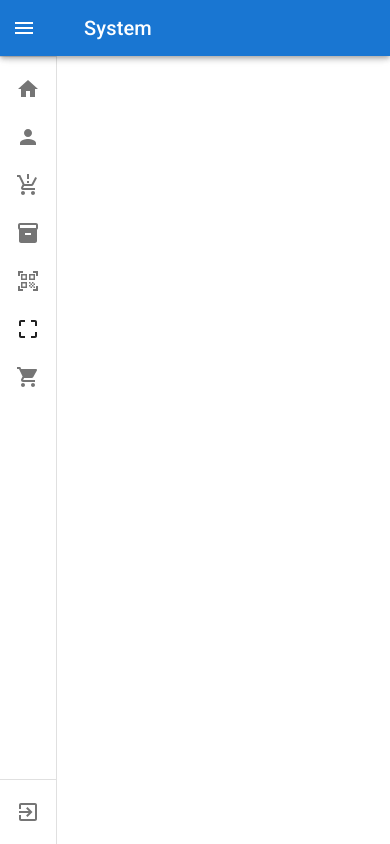
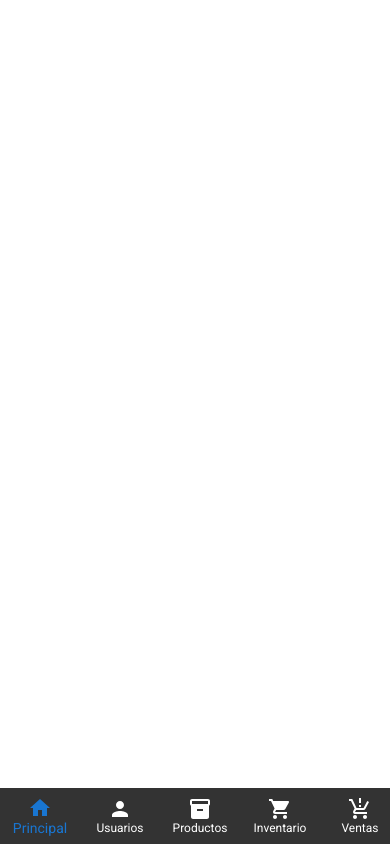
Before and after one commit to MrIngeenier/proyect01-Front-End, a React (Create React App) app: page /dash in a window 390 px wide. Built offline with nearby package versions, Linux system fonts and the light colour scheme.

Commit message:
Add responsive SideDashboard principal count

```diff
--- a/src/components/HomePage/Sidebar/SidebarDashboard.js
+++ b/src/components/HomePage/Sidebar/SidebarDashboard.js
@@ -33,6 +33,11 @@ import GetVentas from '../../Forms/Sales/GetVentas';
 import QrScannerSalida from '../Body/QrScannerSalida';
 //import ADDReferences from '../../Forms/Inventary/Referencias/referencias';
 import AllData from '../../../pages/AddData';
+
+import BottomNavigation from '@mui/material/BottomNavigation';
+import BottomNavigationAction from '@mui/material/BottomNavigationAction';
+
+
 const drawerWidth = 240;
 
 const openedMixin = (theme) => ({
@@ -105,6 +110,7 @@ export default function SidebarDashboard() {
   const [title, setTitle] = React.useState("System");
   const [activeComponent, setActiveComponent] = React.useState(null);
   const navigate = useNavigate(); // Hook useNavigate dentro del componente
+  const [value, setValue] = React.useState(0); // Estado para BottomNavigation
 
 
   const handleDrawerOpen = () => {
@@ -171,9 +177,80 @@ export default function SidebarDashboard() {
 
   return (
     <Box sx={{ display: 'flex'}}>
+      <BottomNavigation
+        showLabels
+        value={value}
+        onChange={(event, newValue) => {
+          setValue(newValue);
+        }}
+        sx={{
+          width: '100%',
+          position: 'fixed',
+          justifyContent:'space-between',
+          overflowX: 'auto',
+          backgroundColor: '#333',  // Estilo oscuro
+          color: 'white',            // Color del texto y los íconos
+          bottom: 0,
+          left: 0,
+          zIndex: 1300,
+          display: {  md: 'none' }  // Ocultar en pantallas sm y mayores
+
+        }}
+      >
+      <BottomNavigationAction
+        label="Principal"
+        sx={{color:'white'}}
+        icon={<HomeIcon />}
+        onClick={handlePrincipalClick}
+      />
+      <BottomNavigationAction
+        label="Usuarios"
+        sx={{color:'white'}}
+        icon={<PersonIcon  /> }
+        onClick={handleUsuarioClick}
+      />
+      <BottomNavigationAction
+        label="Productos"
+        sx={{color:'white'}}
+        icon={<InventoryIcon />}
+        onClick={handleProductosClick}
+      />
+      <BottomNavigationAction
+        label="Inventario"
+        sx={{color:'white'}}
+        icon={<ShoppingCartIcon />}
+        onClick={handleInventariosClick}
+      />
+      <BottomNavigationAction
+        label="Ventas"
+        sx={{color:'white'}}
+        icon={<ProductionQuantityLimitsIcon />}
+        onClick={handleVentasClick}
+      />
+      <BottomNavigationAction
+        label="Scanner/Salida"
+        sx={{color:'white'}}
+        icon={<CropFreeIcon />}
+        onClick={handleQRClick2}
+      />
+      <BottomNavigationAction
+        label="Scanner/Venta"
+        sx={{color:'white'}}
+        icon={<QrCodeScannerIcon />}
+        onClick={handleQRClick}
+      />
+
+      <BottomNavigationAction
+        label="Logout"
+        sx={{color:'white'}}
+        icon={<ExitToAppIcon />}
+        onClick={handleSalidaClick}
+      />
+    </BottomNavigation>
       <CssBaseline />
-      {/*  <AppBar position="fixed" open={open} sx={{display: { xs: 'none', md: 'flex' } }}> */}
-      <AppBar position="fixed" open={open} >
+
+        <AppBar position="fixed" open={open} sx={{display: { xs: 'none', md: 'flex' } }}>
+
         <Toolbar  >
           <IconButton
             color="inherit"
@@ -192,8 +269,7 @@ export default function SidebarDashboard() {
           </Typography>
         </Toolbar >
       </AppBar>
-      {/*  <Drawer variant="permanent" open={open} sx={{display: { xs: 'none', md: 'flex' } }} > */}
-      <Drawer variant="permanent" open={open}  >
+      <Drawer variant="permanent" open={open}  sx={{display: { xs: 'none', md: 'flex' } }} >
         <DrawerHeader>
           <IconButton onClick={handleDrawerClose}>
             {theme.direction === 'rtl' ? <ChevronRightIcon /> : <ChevronLeftIcon />}
@@ -270,11 +346,18 @@ export default function SidebarDashboard() {
           </ListItem>
         </List>
       </Drawer>
-      <Box component="main" sx={{ flexGrow: 1, p: 3 }}>
+      <Box component="main" sx={{ flexGrow: 1, p: 3, display: { xs: 'none'} }}>
         <DrawerHeader />
 
         {RenderedComponent}
       </Box>
+      <Box component="main" sx={{ flexGrow: 1, p: 3}}>
+        <DrawerHeader />
+
+        {RenderedComponent}
+      </Box>
+
+
     </Box>
   );
 }
--- a/src/components/HomePage/Sidebar/SidebarHomePage.js
+++ /dev/null
@@ -1,158 +0,0 @@
-import React, { useState } from 'react';
-import { Drawer, List, ListItem, ListItemIcon, ListItemText, Toolbar, Box, CssBaseline, IconButton, Switch, useMediaQuery, Dialog, DialogActions, DialogContent, DialogContentText, DialogTitle, Button } from '@mui/material';
-import DashboardIcon from '@mui/icons-material/Dashboard';
-import PeopleIcon from '@mui/icons-material/People';
-import ShoppingCartIcon from '@mui/icons-material/ShoppingCart';
-import SettingsIcon from '@mui/icons-material/Settings';
-import LogoutIcon from '@mui/icons-material/Logout';
-import Brightness4Icon from '@mui/icons-material/Brightness4';
-import Brightness7Icon from '@mui/icons-material/Brightness7';
-import MenuIcon from '@mui/icons-material/Menu';
-
-const SiderbarHomePage = () => {
-  const [darkMode, setDarkMode] = useState(false);
-  const [open, setOpen] = useState(true);
-  const [dialogOpen, setDialogOpen] = useState(false);
-  const isMobile = useMediaQuery('(max-width:600px)');
-
-  const toggleDarkMode = () => {
-    setDarkMode(!darkMode);
-  };
-
-  const toggleDrawer = () => {
-    setOpen(!open);
-  };
-
-  const handleClick = (buttonName) => {
-    if (buttonName === 'Log Out') {
-      setDialogOpen(true); // Abre el diálogo de confirmación
-    } else {
-      console.log(`Has hecho clic en ${buttonName}`);
-    }
-  };
-
-  const handleLogout = () => {
-    console.log('Usuario ha cerrado sesión');
-    setDialogOpen(false); // Cierra el diálogo
-  };
-
-  const handleCloseDialog = () => {
-    setDialogOpen(false); // Cierra el diálogo sin cerrar sesión
-  };
-
-  return (
-    <Box sx={{ display: 'flex' }}>
-      <CssBaseline />
-      <Drawer
-        variant="permanent"
-        sx={{
-          width: open ? (isMobile ? 60 : 240) : (isMobile ? 60 : 70),
-          flexShrink: 0,
-          transition: 'width 0.3s',
-          '& .MuiDrawer-paper': {
-            width: open ? (isMobile ? 60 : 240) : (isMobile ? 60 : 70),
-            boxSizing: 'border-box',
-            backgroundColor: darkMode ? '#333' : 'rgba(25, 118, 210, 0.95)',
-            color: '#ffffff',
-            transition: 'width 0.3s',
-             borderRadius:'10px'
-          },
-        }}
-      >
-        <Toolbar
-          sx={{
-            display: 'flex',
-            justifyContent: 'space-between',
-            alignItems: 'center',
-            padding: '0 8px',
-            minHeight: isMobile ? 'auto' : '64px',
-          }}
-        >
-          <IconButton onClick={toggleDrawer} sx={{ color: '#ffffff' }}>
-            <MenuIcon />
-          </IconButton>
-
-          <Switch
-            checked={darkMode}
-            onChange={toggleDarkMode}
-            icon={<Brightness7Icon />}
-            checkedIcon={<Brightness4Icon />}
-          />
-        </Toolbar>
-        <List
-          sx={{
-            flexGrow: 1,
-            display: 'flex',
-            flexDirection: 'column',
-            justifyContent: isMobile ? 'flex-start' : 'center',
-            alignItems: open ? 'flex-start' : 'center',
-            padding: open ? '10%' : '0',
-            transition: 'padding 0.3s',
-          }}
-        >
-          {[
-            { text: 'Dashboard', icon: <DashboardIcon /> },
-            { text: 'Users', icon: <PeopleIcon /> },
-            { text: 'Products', icon: <ShoppingCartIcon /> },
-          ].map((item) => (
-            <ListItem
-              button
-              key={item.text}
-              onClick={() => handleClick(item.text)}
-              sx={{ justifyContent: open ? 'flex-start' : 'center' }}
-            >
-              <ListItemIcon sx={{ color: '#ffffff', minWidth: 0, mr: open ? 2 : 'auto' }}>
-                {item.icon}
-              </ListItemIcon>
-              {open && <ListItemText primary={item.text} />}
-            </ListItem>
-          ))}
-        </List>
-        <Box sx={{ flexGrow: 1 }} />
-        <List>
-          {[
-            { text: 'Settings', icon: <SettingsIcon /> },
-            { text: 'Log Out', icon: <LogoutIcon /> },
-          ].map((item) => (
-            <ListItem
-              button
-              key={item.text}
-              onClick={() => handleClick(item.text)}
-              sx={{ justifyContent: open ? 'flex-start' : 'center' }}
-            >
-              <ListItemIcon sx={{ color: '#ffffff', minWidth: 0, mr: open ? 2 : 'auto' }}>
-                {item.icon}
-              </ListItemIcon>
-              {open && <ListItemText primary={item.text} />}
-            </ListItem>
-          ))}
-        </List>
-      </Drawer>
-
-      {/* Diálogo de confirmación para Log Out */}
-      <Dialog
-        open={dialogOpen}
-        onClose={handleCloseDialog}
-        aria-labelledby="alert-dialog-title"
-        aria-describedby="alert-dialog-description"
-      >
-        <DialogTitle id="alert-dialog-title">{"Confirmación de Cierre de Sesión"}</DialogTitle>
-        <DialogContent>
-          <DialogContentText id="alert-dialog-description">
-            ¿Estás seguro de que quieres cerrar sesión?
-          </DialogContentText>
-        </DialogContent>
-        <DialogActions>
-          <Button onClick={handleCloseDialog} color="primary">
-            Cancelar
-          </Button>
-          <Button onClick={handleLogout} color="primary" autoFocus>
-            Cerrar Sesión
-          </Button>
-        </DialogActions>
-      </Dialog>
-    </Box>
-  );
-};
-
-export default SiderbarHomePage;
```
